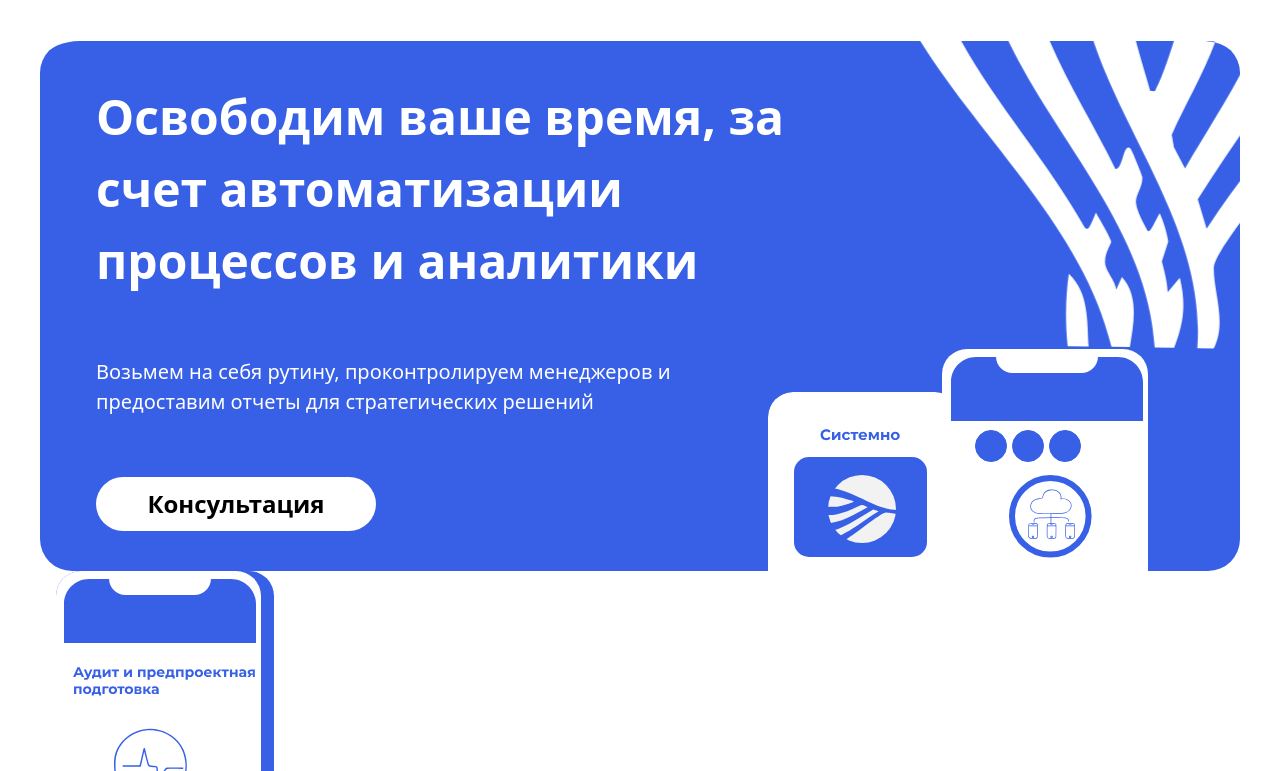
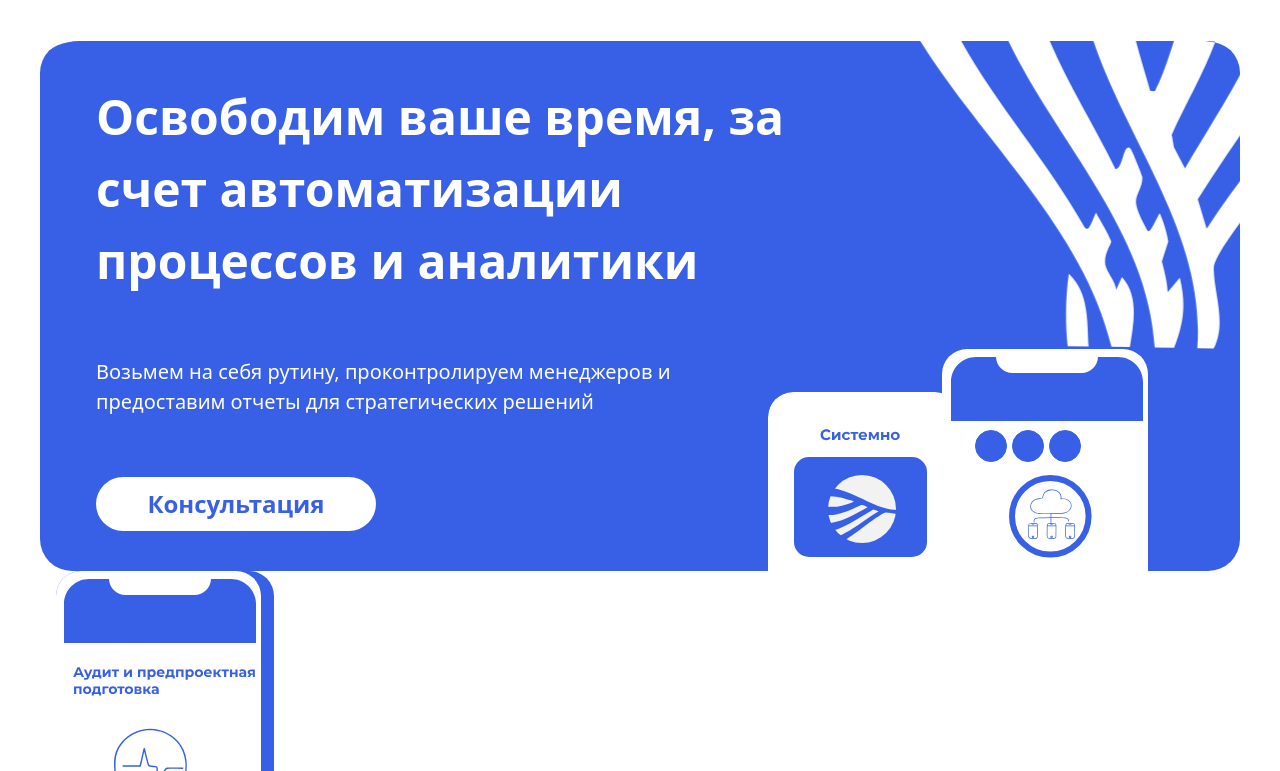
Before and after one commit to DFimp/landing_pro_automatization, a Next.js app: page / in a window 1280 px wide. Shown: the part 554-1325 px from the top of the page. Built offline with nearby package versions, Linux system fonts and the light colour scheme.

Commit message:
add active effect

```diff
--- a/src/shared/ui/button/Button.tsx
+++ b/src/shared/ui/button/Button.tsx
@@ -17,9 +17,12 @@ const Button = ({
                     className = "",
                 }: ButtonProps) => {
     const variantClasses = {
-        primary: "bg-blue text-white text-h8 font-medium hover:bg-white hover:text-blue hover:border-blue",
-        secondary: "bg-blue2 text-white text-h5 font-semibold hover:bg-white hover:text-blue2 hover:border-blue2",
-        outline: "bg-white text-black text-h4 font-bold border-transparent hover:border-black hover:text-black active:bg-blue2 active:text-white",
+        primary: "bg-blue text-white text-h8 font-medium hover:bg-white hover:text-blue hover:border-blue " +
+            "active:bg-blue active:text-white",
+        secondary: "bg-blue2 text-white text-h5 font-semibold hover:bg-white hover:text-blue2 hover:border-blue2 " +
+            "active:bg-blue2 active:text-white",
+        outline: "bg-white text-blue text-h4 font-bold border-transparent hover:border-black hover:text-black " +
+            "active:bg-blue2 active:text-white",
     };
 
     const baseClass = "w-full px-4 py-2 rounded-4xl transition-colors duration-300 border-1 cursor-pointer";
```
